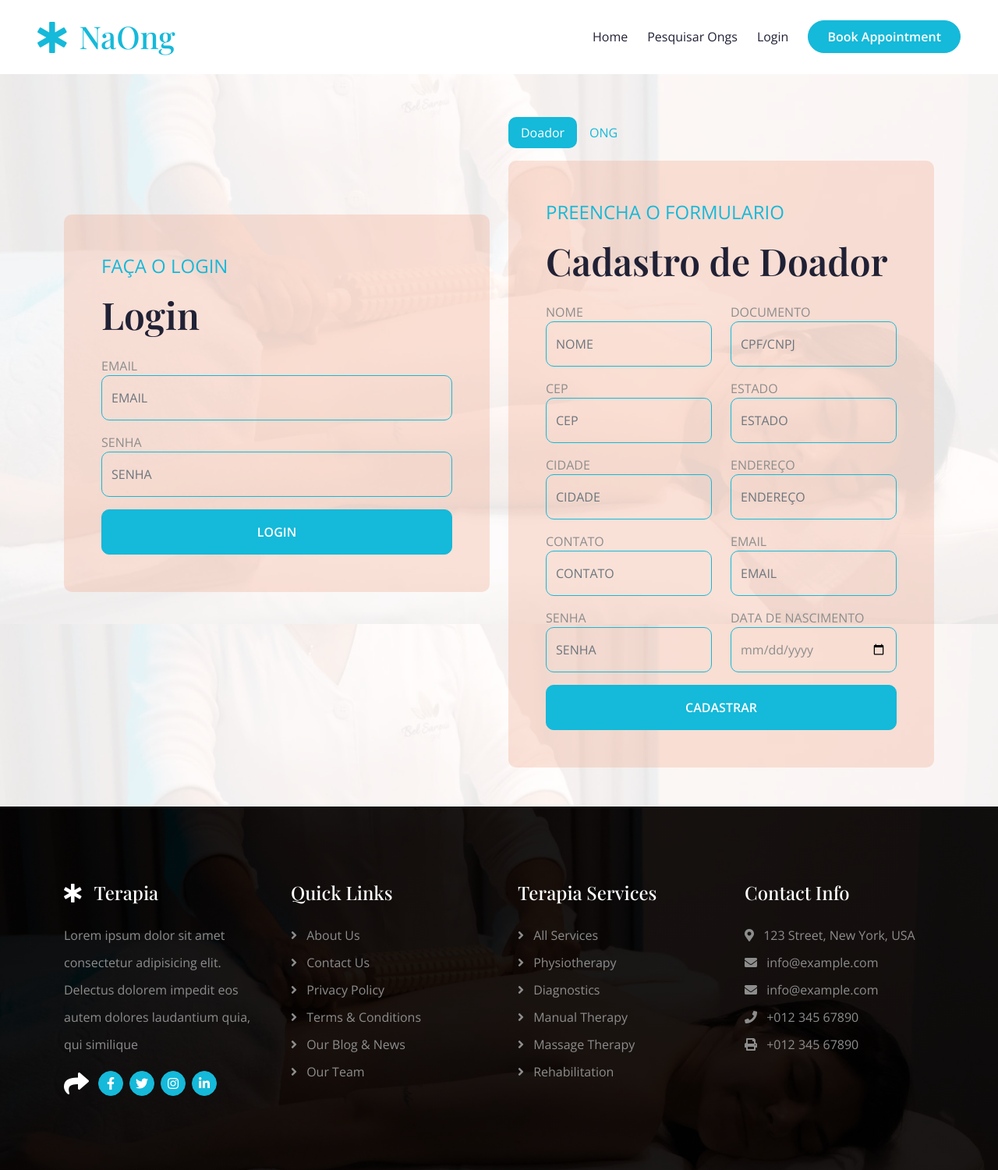
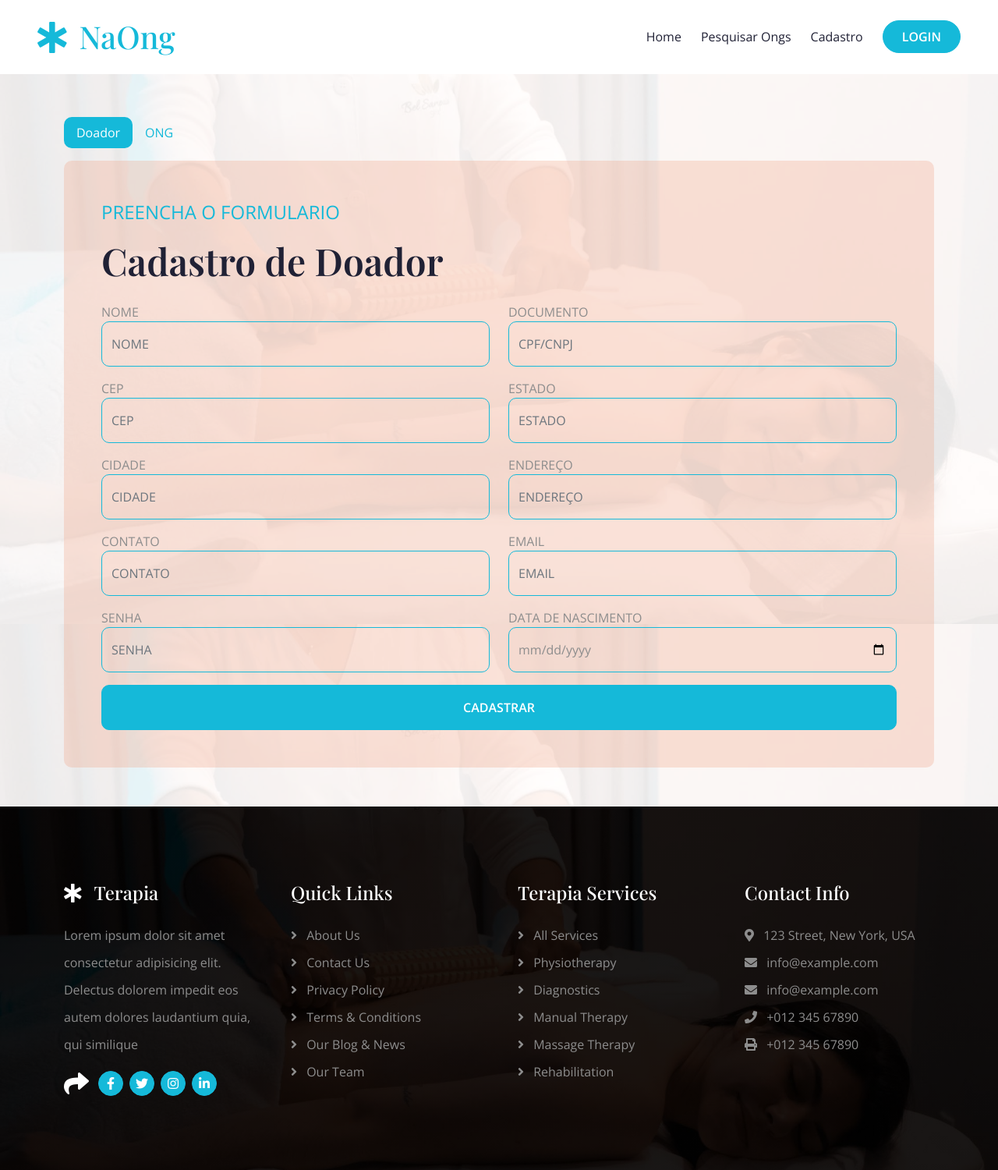
Before and after one commit to dimas5643/Naong, a PHP site: page /cadastro.php in a window 1280 px wide. Shown: the top 1500 px of the page at 78% size. Run offline with PHP 8.4, Linux system fonts and the light colour scheme; some libraries are stand-ins or nearby versions.

Commit message:
login e cadastro separados

```diff
--- a/cabecalho.php
+++ b/cabecalho.php
@@ -78,7 +78,6 @@ session_start();
           <a href="index.php" class="nav-item nav-link">Home</a>
           <a href="pesquisa_ongs.php" class="nav-item nav-link">Pesquisar Ongs</a>
           <?php if (isset($_SESSION['user_id']) && isset($_SESSION['user_role'])) { ?>
-            <a href="perfil_<?php echo $_SESSION['user_role'] ?>.php" class="nav-item nav-link">Perfil</a>
             <a href="cadastro_publicacao.php" class="nav-item nav-link">Publicação</a>
             <?php if (isset($_SESSION['user_role']) && $_SESSION['user_role'] == 'ong') { ?>
               <a href="consulta_coleta.php" class="nav-item nav-link">Consulta Pontos de Coleta</a>
@@ -93,7 +92,12 @@ session_start();
               </div>
             </div>
           <?php } ?>
-          <a href="cadastro.php" class="nav-item nav-link">Login</a>
+
+          <?php if (isset($_SESSION['user_id']) && isset($_SESSION['user_role'])) { ?>
+            <a href="logout.php" class="nav-item nav-link">Logout</a>
+          <?php } else { ?>
+            <a href="cadastro.php" class="nav-item nav-link">Cadastro</a>
+          <?php } ?>
           <!-- <a href="about.html" class="nav-item nav-link">About</a>
                 <a href="service.html" class="nav-item nav-link">Services</a>
                 <div class="nav-item dropdown">
@@ -109,8 +113,11 @@ session_start();
                 </div>
                 <a href="contact.html" class="nav-item nav-link">Contact Us</a> -->
         </div>
-        <a href="#" class="btn btn-primary rounded-pill text-white py-2 px-4 flex-wrap flex-sm-shrink-0">Book
-          Appointment</a>
+        <?php if (isset($_SESSION['user_id']) && isset($_SESSION['user_role'])) { ?>
+          <a href="perfil_<?php echo $_SESSION['user_role'] ?>.php" class="btn btn-primary rounded-pill text-white py-2 px-4 flex-wrap flex-sm-shrink-0">Perfil</a>
+        <?php } else { ?>
+          <a href="login.php" class="btn btn-primary rounded-pill text-white py-2 px-4 flex-wrap flex-sm-shrink-0">LOGIN</a>
+        <?php } ?>
       </div>
     </nav>
   </div>
--- a/cadastro.php
+++ b/cadastro.php
@@ -5,30 +5,7 @@
         <div class="row g-12 align-items-center">
 
 
-            <div class="col-lg-6">
-                <div class="col-lg-12 wow fadeInRight" data-wow-delay="0.4s">
-                    <div class="appointment-form rounded p-5">
-                        <p class="fs-4 text-uppercase text-primary">Faça o Login</p>
-                        <h1 class="display-5 mb-4">Login</h1>
-                        <form action="processa_login.php" method="POST">
-                            <div class="row gy-3 gx-4">
-                                <div class="col-xl-12">
-                                    <label for="">EMAIL</label>
-                                    <input type="text" class="form-control py-3 border-primary bg-transparent text-white" name="email" placeholder="EMAIL">
-                                </div>
-                                <div class="col-xl-12">
-                                    <label for="">SENHA</label>
-                                    <input type="text" class="form-control py-3 border-primary bg-transparent" name="senha" placeholder="SENHA">
-                                </div>
-                                <div class="col-12">
-                                    <button type="submit" class="btn btn-primary text-white w-100 py-3 px-5">LOGIN</button>
-                                </div>
-                            </div>
-                        </form>
-                    </div>
-                </div>
-            </div>
-            <div class="col-sm-6"  style="padding-top: 150px; padding-bottom: 50px;">
+            <div class="col-sm-12"  style="padding-top: 150px; padding-bottom: 50px;">
                 <ul class="nav nav-pills mb-3" id="pills-tab" role="tablist">
                     <li class="nav-item" role="presentation">
                         <button class="nav-link active" id="pills-doador-tab" data-bs-toggle="pill" data-bs-target="#pills-doador" type="button" role="tab" aria-controls="pills-doador" aria-selected="true">Doador</button>
@@ -171,24 +148,6 @@
         </div>
     </div>
 </div>
-<!-- Modal Video -->
-<div class="modal fade" id="videoModal" tabindex="-1" aria-labelledby="exampleModalLabel" aria-hidden="true">
-    <div class="modal-dialog">
-        <div class="modal-content rounded-0">
-            <div class="modal-header">
-                <h5 class="modal-title" id="exampleModalLabel">Youtube Video</h5>
-                <button type="button" class="btn-close" data-bs-dismiss="modal" aria-label="Close"></button>
-            </div>
-            <div class="modal-body">
-                <!-- 16:9 aspect ratio -->
-                <div class="ratio ratio-16x9">
-                    <iframe class="embed-responsive-item" src="" id="video" allowfullscreen allowscriptaccess="always" allow="autoplay"></iframe>
-                </div>
-            </div>
-        </div>
-    </div>
-</div>
-<!-- Book Appointment End -->
 
 
 
--- a/cadastro_registro_doacao.php
+++ b/cadastro_registro_doacao.php
@@ -1,4 +1,5 @@
 <?php
+include('./valida_login.php');
 include('./cabecalho.php');
 include('./cadastro_registro_doacao_model.php');
 include './banco.php';
--- /dev/null
+++ b/logout.php
@@ -0,0 +1,6 @@
+<?php
+session_start(); // Inicia a sessão
+session_destroy();
+
+header("Location: index.php");
+exit(); // Encerra o script para garantir que o redirecionamento ocorra
```
Also changed, not shown: login.php (added, +38 -0 lines), valida_login.php (added, +8 -0 lines), img/publicacoes/publicacao_20.png (added), img/publicacoes/publicacao_21.png (added).
